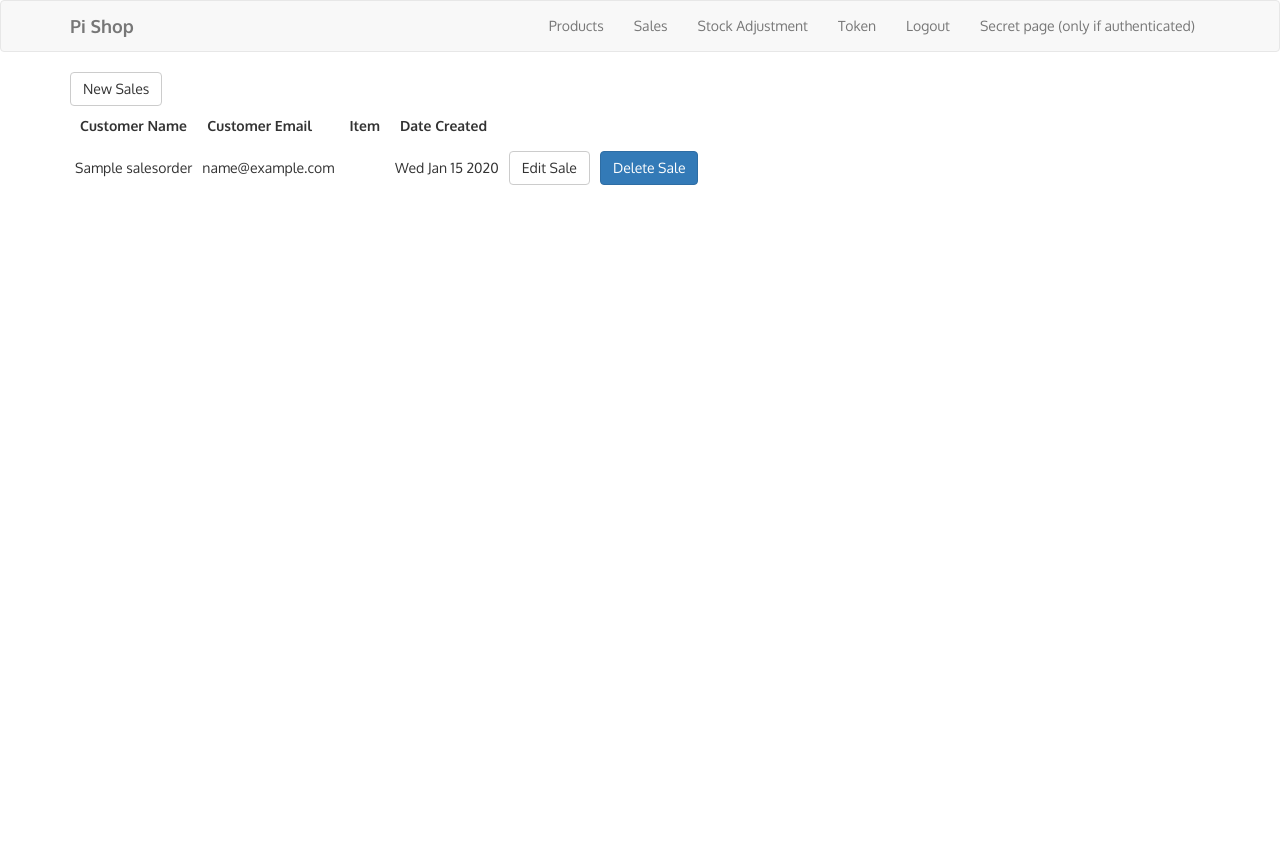
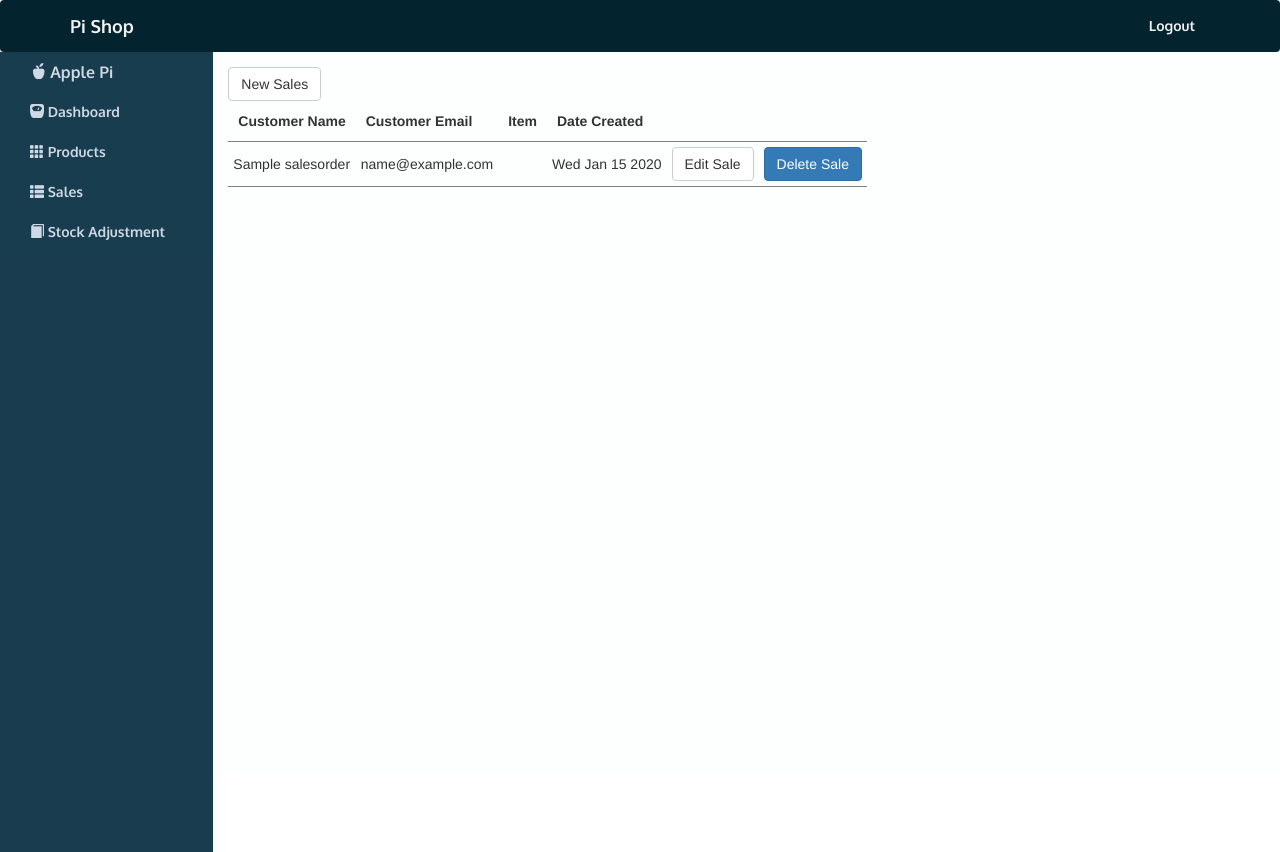
Before and after one commit to silverframe/stripes, a Node server app: page /sales in a window 1280 px wide. Before the commit the page ends 185 px from the top, so only its background shows below. Run offline with Node 20, Linux system fonts and the light colour scheme; a user stored in the database is signed in; tables that the repository leaves empty hold one stand-in row (values such as "Sample post"); some libraries are stand-ins or nearby versions.

Commit message:
Added new style by stef.

```diff
--- a/views/layout.ejs
+++ b/views/layout.ejs
@@ -1,63 +1,185 @@
 <!DOCTYPE html>
 <html>
+
 <head>
     <meta charset="utf-8">
     <title>Authentication with Passport and Express</title>
-    <link rel="stylesheet" type="text/css" href="/stylesheets/bootstrap.min.css">
     <link href='https://fonts.googleapis.com/css?family=Oxygen:400,300,700' rel='stylesheet' type='text/css'>
+    <link rel="stylesheet" href="https://maxcdn.bootstrapcdn.com/bootstrap/3.3.6/css/bootstrap.min.css" integrity="sha384-1q8mTJOASx8j1Au+a5WDVnPi2lkFfwwEAa8hDDdjZlpLegxhjVME1fgjWPGmkzs7" crossorigin="anonymous">
     <style>
-    .container {
-      font-family: 'Oxygen', sans-serif;
-    }
+
     .navbar-header {
       font-weight: 700;
     }
     .tokenDisplay {
       word-wrap: break-word;
     }
+	.container {
+      font-family: 'Oxygen', sans-serif;
+    }
+
+        #sidebar-wrapper {
+            /*z-index: 1;
+          width: 250px;
+          overflow-y: hidden;*/
+            background: #00293C;
+            opacity: 0.9;
+            min-height: 100%;
+            height: 100vh;
+            padding-left: 0px;
+            padding-right: 0px;
+        }
+
+        .row {
+            height: 100%;
+        }
+
+        #page-content-wrapper {
+            /*width: 100%;*/
+            padding: 15px;
+            float: left;
+            height: 90vh;
+            background: #FDffff;
+        }
+
+        #wrapper {
+            background: #F1F1F2;
+        }
+
+        #wrapper.menuDisplayed #sidebar-wrapper {
+            width: 250px;
+        }
+
+        #wrapper.menuDisplayed #page-content-wrapper {
+            padding-left: 250px;
+        }
+
+        .sidebar-nav {
+            list-style: none;
+            padding: 0;
+        }
+
+        .sidebar-nav li {
+            text-indent: 15px;
+            line-height: 40px;
+        }
+
+        .sidebar-nav li a {
+            display: block;
+            text-decoration: none;
+            font-family: 'Oxygen', sans-serif;
+            font-weight: 700;
+            color: rgb(202, 212, 228);
+        }
+
+        .sidebar-nav li:first-child {
+            font-weight: 700;
+            font-size: 16px;
+        }
+
+        .sidebar-nav li a:hover {
+            background: rgb(14, 38, 54);
+        }
+
+        .navbar {
+            margin-bottom: 0px;
+            /*background: rgb(7, 64, 88);*/
+            background: rgb(3, 35, 47);
+            color: rgb(242, 242, 242);
+        }
+
+        .navbar a {
+            color: rgb(242, 242, 242);
+            font-weight: 700;
+        }
+
+        hr {
+            border: none;
+        }
+
+        table {
+            /*border-bottom: 1px solid gray;*/
+            padding: 5px 10px;
+        }
+
+        tr,
+        th,
+        td {
+            border-bottom: 1px solid gray;
+            padding: 5px 10px;
+        }
+
     </style>
   </head>
+
 <body>
-    <nav class="navbar navbar-default">
+    <nav class="navbar">
         <div class="container">
-        <div class="navbar-header">
-          <!-- <button type="button" class="navbar-toggle collapsed" data-toggle="collapse" data-target="#bs-example-navbar-collapse-1">
-            <span class="sr-only">Toggle navigation</span>
-            <span class="icon-bar"></span>
-            <span class="icon-bar"></span>
-            <span class="glyphicon glyphicon-eye-open"></span>
-          </button> -->
+            <div class="navbar-header ">
                 <a class="navbar-brand" href="/">Pi Shop</a>
             </div>
 
-        <!-- Collect the nav links, forms, and other content for toggling -->
             <div class="collapse navbar-collapse" id="user-menu">
-          <ul class="nav navbar-nav navbar-right">
+                <ul class="nav navbar-nav navbar-right ">
 
 
-            <!--Only show if there is a logged in user-->
+                    <!-- Only show if there is a logged in user-->
                     <% if (currentUser) { %>
-              <li><a href="/products">Products</a></li>
+                        <!-- <li><a href="/products">Products</a></li>
                         <li><a href="/sales">Sales</a></li>
-              <li><a href="/stock_adjustment">Stock Adjustment</a></li>
-              <li><a href="/token">Token</a></li>
+                        <li><a href="/stock_adjustment">stock Adjustment</a></li> -->
                         <li><a href="/logout">Logout</a></li>
-              <li><a href="/secret">Secret page (only if authenticated)</a></li>
+                        <!-- <li><a href="/secret">Secret page</a></li> -->
                         <% } else { %>
                             <li><a href="/login">Login</a></li>
                             <li><a href="/signup">Signup</a></li>
                             <% } %>
                 </ul>
-        </div><!-- /.navbar-collapse -->
-      </div><!-- /.container-fluid -->
+            </div>
+        </div>
     </nav>
+    <% if (currentUser) { %>
+        <div class="wrapper container-fluid">
+            <div class="row">
+                <div id="sidebar-wrapper" class="col-md-2">
+                    <ul class="sidebar-nav">
+                        <li><a href="/"><span class="glyphicon glyphicon-apple" aria-hidden="true"></span> Apple Pi</a></li>
+                        <li><a href="/"><span class="glyphicon glyphicon-scale" aria-hidden="true"></span> Dashboard</a></li>
+                        <li><a href="/products"><span class="glyphicon glyphicon-th" aria-hidden="true"></span> Products</a></li>
+                        <li><a href="/sales"><span class="glyphicon glyphicon-th-list" aria-hidden="true"></span> Sales</a></li>
+                        <li><a href="/stock_adjustment"><span class="glyphicon glyphicon-book" aria-hidden="true"></span> Stock Adjustment</a></li>
+                    </ul>
+                </div>
 
-    <main class="container">
+                <div id="page-content-wrapper" class="col-md-10">
+                    <div>
+                        <!-- <a href="#" class= "btn btn-success" id="toggle-menu">Toggle Menu</a> -->
                         <%- body %>
-    </main>
+                    </div>
+                </div>
+
+            </div>
+        </div>
+        <% } else { %>
+            <div class="wrapper container">
+                <div class="row">
+
+                    <div id="page-content-wrappert" class="col-md-12">
+                        <div>
+                            <!-- <a href="#" class= "btn btn-success" id="toggle-menu">Toggle Menu</a> -->
+                            <%- body %>
+                        </div>
+                    </div>
+
+                </div>
+            </div>
+        <% } %>
+
 <script src="https://code.jquery.com/jquery-2.1.4.min.js"></script>
 <script src="/javascripts/stockScript.js"></script>
 <script src="/javascripts/salesScript.js"></script>
 <script src="/javascripts/tokenScript.js"></script>
+<script src="https://maxcdn.bootstrapcdn.com/bootstrap/3.3.6/js/bootstrap.min.js" integrity="sha384-0mSbJDEHialfmuBBQP6A4Qrprq5OVfW37PRR3j5ELqxss1yVqOtnepnHVP9aJ7xS" crossorigin="anonymous"></script>
 </body>
+
 </html>
--- a/views/sales/index.ejs
+++ b/views/sales/index.ejs
@@ -7,9 +7,6 @@
   padding: 5px;
 }
 
-a {
-  text-align: right;
-}
 
 </style>
 <a class="btn btn-default" href="/sales/new" role="button">New Sales</a>
```
Also changed, not shown: views/products/products.ejs (+41 -14 lines). Lines whose indentation alone changed are shown as unchanged.
